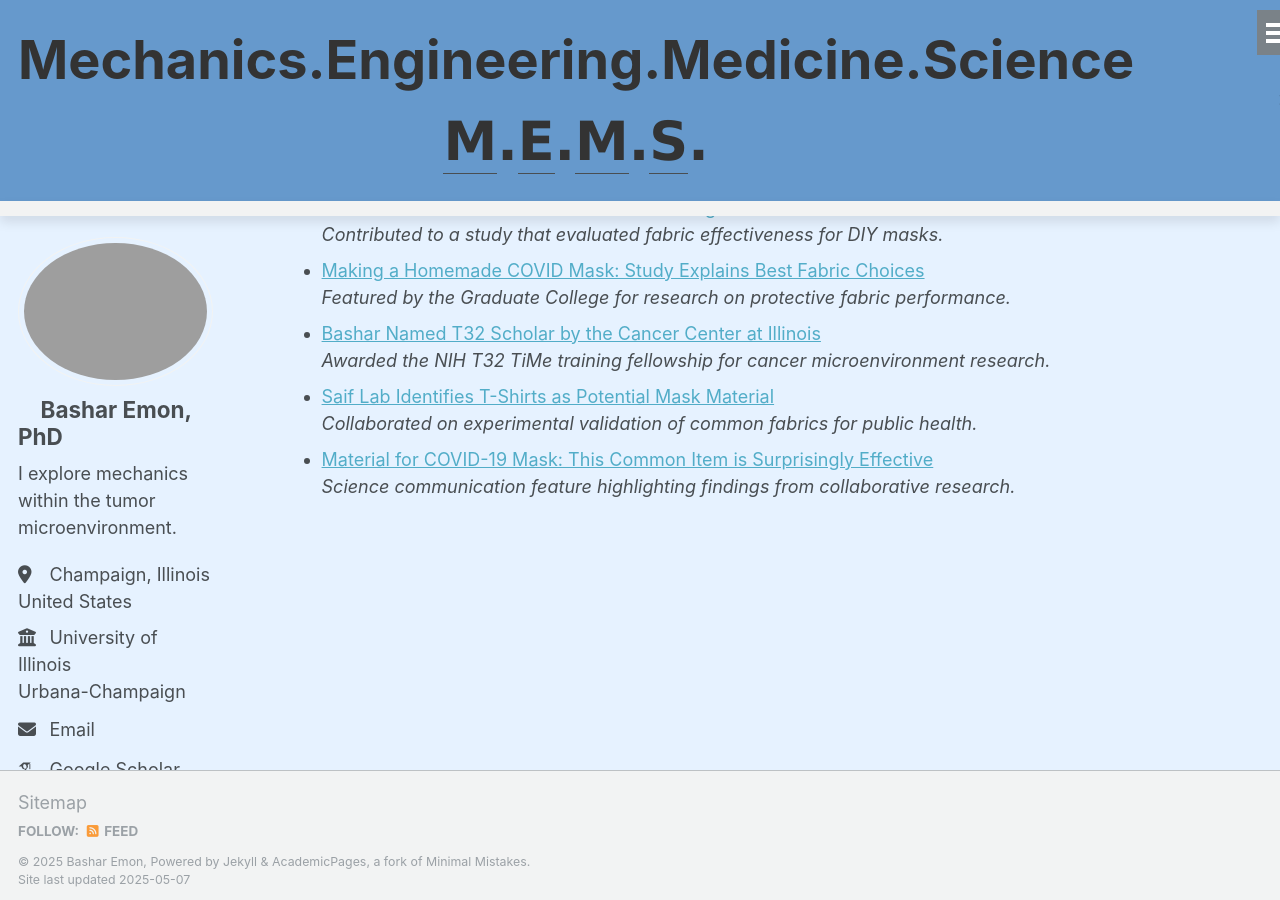
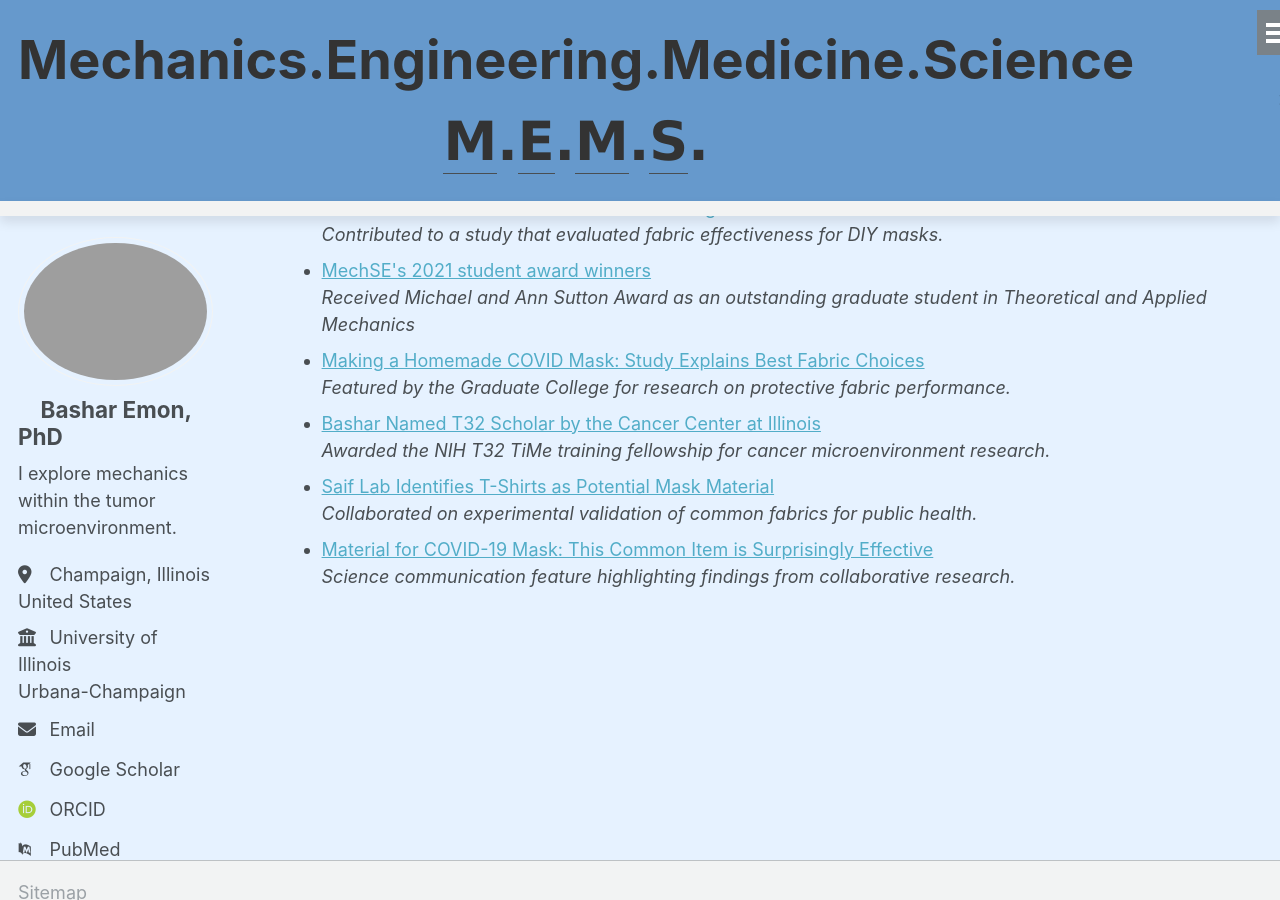
Before and after one commit to BasharEmon/BasharEmon.github.io, a Jekyll site: the page built from _pages/portfolio.html, in a window 1280 px wide and 900 px high, scrolled down 1434 px. Built offline with Jekyll 4.4.1, drawn with Linux system fonts in a browser that asks for light colours; some web fonts are replaced.

Commit message:
Update portfolio.html

```diff
--- a/_pages/portfolio.html
+++ b/_pages/portfolio.html
@@ -57,7 +57,8 @@ author_profile: true
   </tr>
   <tr>
     <td class="year">2023</td>
-    <td class="award">Michael A. and E. Ann Sutton Graduate Student Award (2nd time)</td>
+    <td class="award">
+      <a href="https://mechse.illinois.edu/news/54194" target="_blank">Michael A. and E. Ann Sutton Graduate Student Award (2nd time)</a></td></td>
     <td class="description">Awarded to an outstanding graduate student in Theoretical and Applied Mechanics in the Department of Mechanical Science & Engineering.</td>
   </tr>
   <tr>
@@ -73,7 +74,8 @@ author_profile: true
   </tr>
   <tr>
     <td class="year">2021</td>
-    <td class="award">Michael A. and E. Ann Sutton Graduate Student Award</td>
+    <td class="award">
+       <a href="https://mechse.illinois.edu/news/33958" target="_blank">Michael A. and E. Ann Sutton Graduate Student Award</a></td></td>
     <td class="description">Awarded to an outstanding graduate student in Theoretical and Applied Mechanics in the Department of Mechanical Science & Engineering.</td>
   </tr>
   <tr>
@@ -165,6 +167,12 @@ author_profile: true
   </li>
 
   <li>
+    <a href="https://mechse.illinois.edu/news/33958" target="_blank">
+      MechSE's 2021 student award winners
+    </a><br>
+    <em>Received Michael and Ann Sutton Award as an outstanding graduate student in Theoretical and Applied Mechanics</em>
+  </li>
+  <li>
     <a href="https://grad.illinois.edu/news/making-homemade-covid-mask-study-explains-best-fabric-choices" target="_blank">
       Making a Homemade COVID Mask: Study Explains Best Fabric Choices
     </a><br>
```
